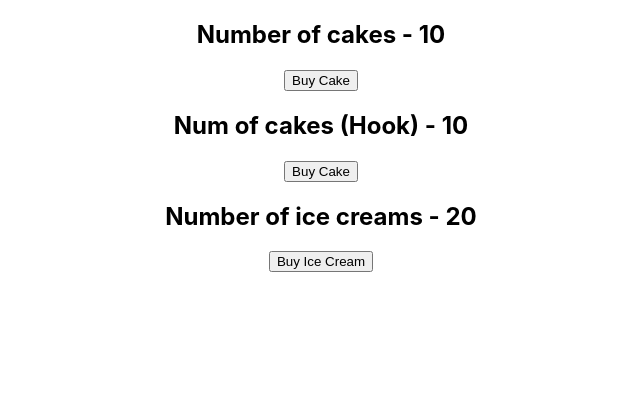
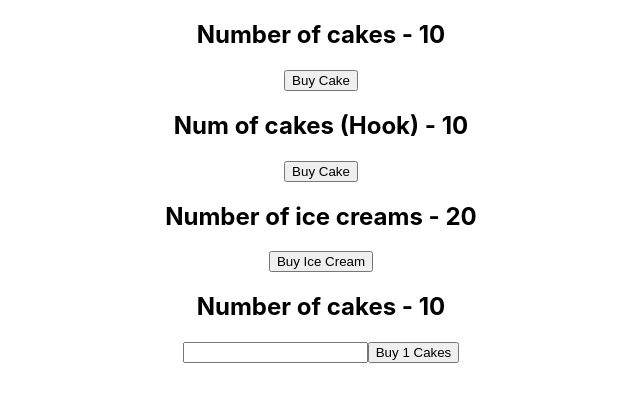
Before and after one commit to vapinedo/React-ReduxDemo, a React (Create React App) app: page / in a window 1280 px wide. Shown: the top 402 px of the page, without its empty margins (319-959 px from the left). Built offline with nearby package versions, Linux system fonts and the light colour scheme.

Commit message:
[ADD] Action payload

```diff
--- a/src/App.js
+++ b/src/App.js
@@ -4,6 +4,7 @@
 import CakeContainer from './components/CakeContainer'
 import HooksCakeContainer from './components/HooksCakeContainer';
 import IceCreamContainer from './components/IceCreamContainer';
+import NewCakeContainer from './components/NewCakeContainer';
 
 function App() {
   return (
@@ -12,6 +13,7 @@
         <CakeContainer />
         <HooksCakeContainer />
         <IceCreamContainer />
+        <NewCakeContainer />
       </div>
     </Provider>
   );
--- /dev/null
+++ b/src/components/NewCakeContainer.js
@@ -0,0 +1,33 @@
+import React, { useState } from "react";
+import { connect } from "react-redux";
+import { buyCake } from "../redux";
+
+const NewCakeContainer = (props) => {
+  const [number, setNumber] = useState(1);
+
+  return (
+    <div>
+      <h2>Number of cakes - {props.numOfCakes}</h2>
+      <input
+        type="text"
+        number={number}
+        onChange={(e) => setNumber(e.target.value)}
+      />
+      <button onClick={() => props.buyCake(number)}>Buy {number} Cakes</button>
+    </div>
+  );
+};
+
+const mapStateToProps = (state) => {
+  return {
+    numOfCakes: state.cake.numOfCakes,
+  };
+};
+
+const mapDispatchToProps = (dispatch) => {
+  return {
+    buyCake: number => dispatch(buyCake(number)),
+  };
+};
+
+export default connect(mapStateToProps, mapDispatchToProps)(NewCakeContainer);
--- a/src/redux/cake/cakeActions.js
+++ b/src/redux/cake/cakeActions.js
@@ -1,7 +1,8 @@
 import { BUY_CAKE } from "./cakeTypes"
 
-export const buyCake = () => {
+export const buyCake = (number = 1) => {
     return {
-        type: BUY_CAKE
+        type: BUY_CAKE,
+        payload: number
     }
 }
--- a/src/redux/cake/cakeReducer.js
+++ b/src/redux/cake/cakeReducer.js
@@ -6,11 +6,10 @@
 
 export const cakeReducer = (state = initialState, action) => {
     switch(action.type) {
-        case BUY_CAKE:
-            return {
-                ...state,
-                numOfCakes: state.numOfCakes - 1
-            }
+        case BUY_CAKE: return {
+            ...state,
+            numOfCakes: state.numOfCakes - action.payload
+        }
         default: return state
     }
 }
```
